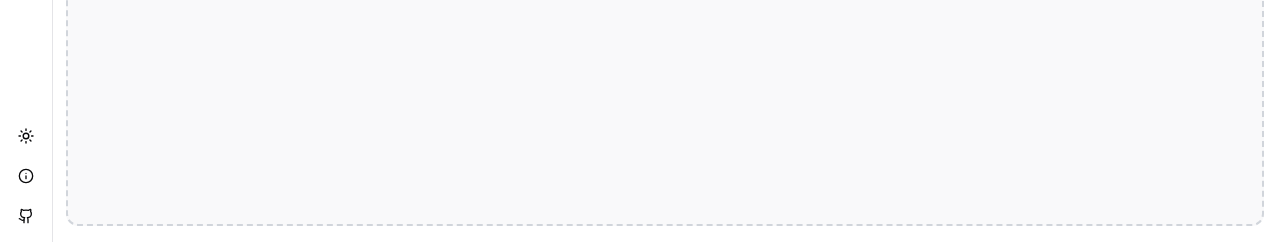
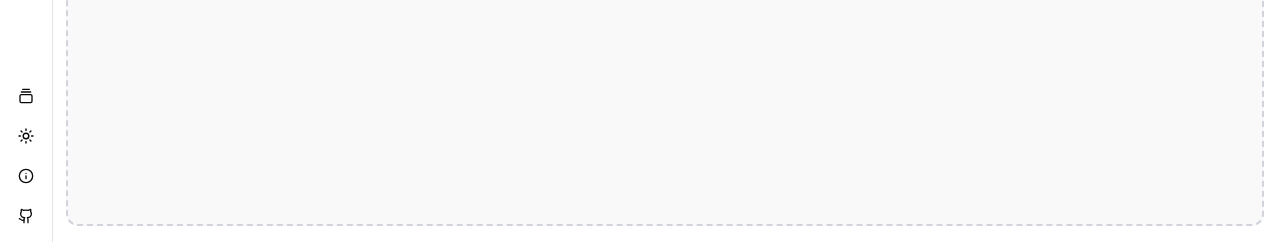
Before and after one commit to SyafiqMSI/anpr-bangkit-hg, a Next.js app: page / in a window 1280 px wide. Shown: the part 558-800 px from the top of the page. Built offline with nearby package versions, Linux system fonts and the light colour scheme.

Commit message:
fix(theme): global sidebar theme

```diff
--- a/src/app/globals.css
+++ b/src/app/globals.css
@@ -67,9 +67,9 @@ body {
     --chart-3: 30 80% 55%;
     --chart-4: 280 65% 60%;
     --chart-5: 340 75% 55%;
-    --sidebar-background: 240 5.9% 10%;
+    --sidebar-background: 240 10% 3.9%;
     --sidebar-foreground: 240 4.8% 95.9%;
-    --sidebar-primary: 224.3 76.3% 48%;
+    --sidebar-primary: 240 10% 3.9%;
     --sidebar-primary-foreground: 0 0% 100%;
     --sidebar-accent: 240 3.7% 15.9%;
     --sidebar-accent-foreground: 240 4.8% 95.9%;
--- a/src/app/page.tsx
+++ b/src/app/page.tsx
@@ -12,6 +12,7 @@ import { useToast } from '@/hooks/use-toast';
 import {
   FileImage,
   FileVideo2,
+  GalleryVerticalEndIcon,
   Github,
   LinkIcon,
   LucideInfo,
@@ -315,6 +316,27 @@ export default function Dashboard() {
             </TooltipProvider>
           </nav>
           <nav className="mt-auto grid gap-1 p-2">
+          <TooltipProvider>
+              <Tooltip>
+                <TooltipTrigger asChild>
+                  <Link
+                    href="/dashboard"
+                  >
+                    <Button
+                      variant="ghost"
+                      size="icon"
+                      className="rounded-lg "
+                      aria-label="About"
+                    >
+                      <GalleryVerticalEndIcon className="size-5" />
+                    </Button>
+                  </Link>
+                </TooltipTrigger>
+                <TooltipContent side="right" sideOffset={5}>
+                  Dashboard
+                </TooltipContent>
+              </Tooltip>
+            </TooltipProvider>
             <TooltipProvider>
               <Tooltip>
                 <TooltipTrigger asChild>
@@ -381,7 +403,7 @@ export default function Dashboard() {
         </aside>
         <div className="flex flex-col">
           <header className="sticky top-0 z-10 flex h-[53px] items-center gap-1 border-b bg-background px-4">
-            <h1 className="t ext-xl font-semibold md:text-base">
+            <h1 className="text-xl font-semibold md:text-base">
               <Link href="..">
                 <span className="hidden md:inline"> [C242-AP] Automatic Plate Number Recognition (APNR)</span>
                 <span className="md:hidden">
```
